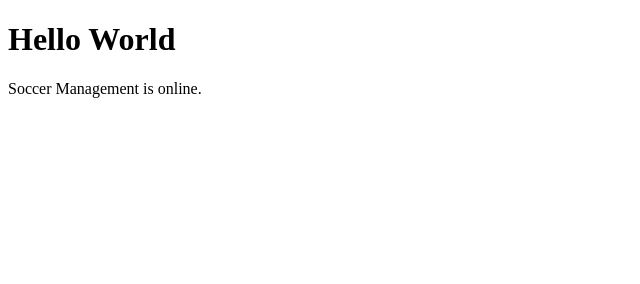
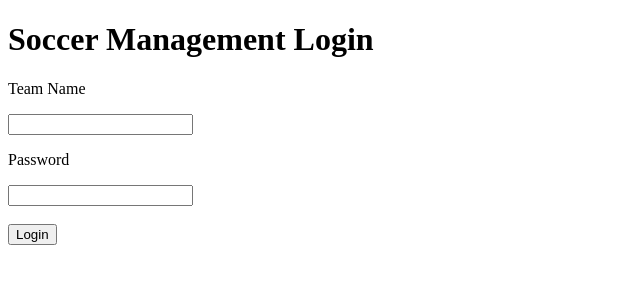
Before and after one commit to HideoMizu/soccer, a plain HTML site: page index.html in a window 1280 px wide. Shown: the whole page, without its empty margins (0-640 px from the left). Drawn offline with Linux system fonts and the light colour scheme.

Commit message:
Update index.html

```diff
--- a/index.html
+++ b/index.html
@@ -1,7 +1,30 @@
 <!doctype html>
 <html>
+<head>
+  <meta charset="utf-8">
+  <title>Soccer Login</title>
+</head>
 <body>
-  <h1>Hello World</h1>
-  <p>Soccer Management is online.</p>
+  <h1>Soccer Management Login</h1>
+
+  <div id="loginBox">
+    <p>Team Name</p>
+    <input id="teamName" type="text">
+
+    <p>Password</p>
+    <input id="password" type="password">
+
+    <br><br>
+    <button onclick="login()">Login</button>
+
+    <p id="msg"></p>
+  </div>
+
+  <div id="mainApp" style="display:none;">
+    <h2>Welcome!</h2>
+    <p>You are logged in.</p>
+  </div>
+
+  <script src="app.js"></script>
 </body>
 </html>
```
